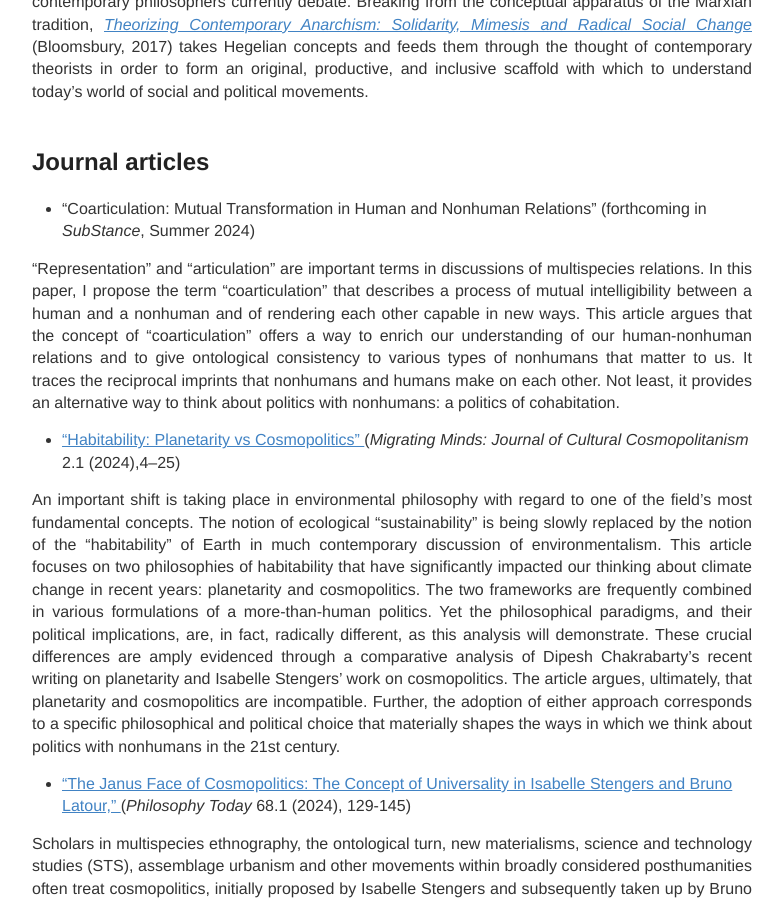
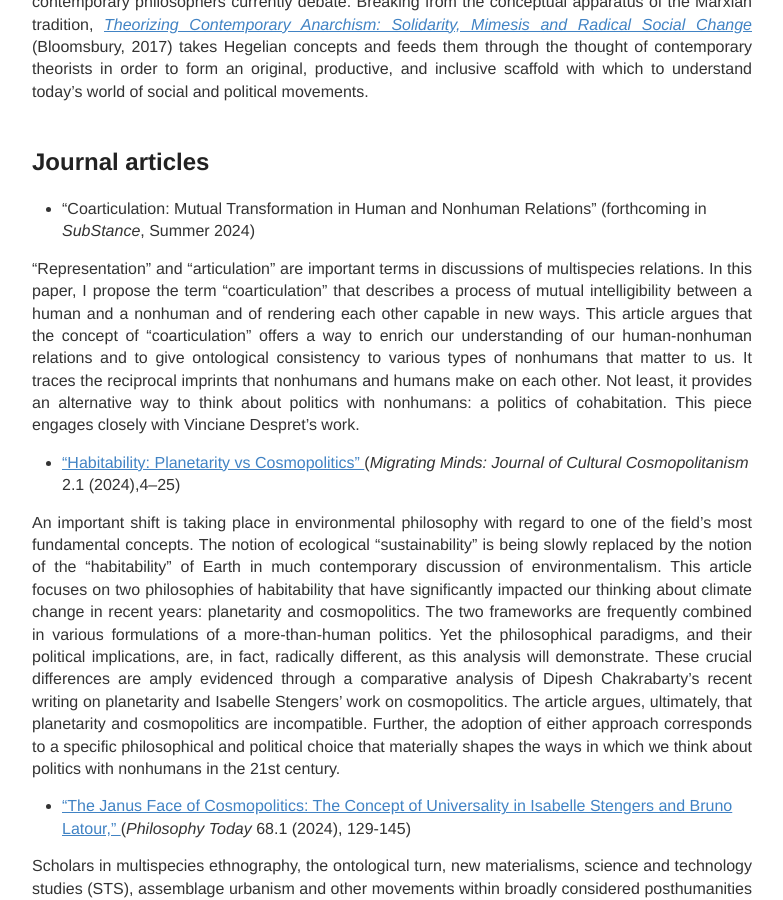
Before and after one commit to IJanicka/IJanicka.github.io, a Jekyll site: the page built from publications.md, in a window 1280 px wide and 900 px high, scrolled down 919 px. Shown: the whole window, without its empty margins (248-1031 px from the left). Built offline with Jekyll 4.4.1, drawn with Linux system fonts in a browser that asks for light colours.

Commit message:
Update publications.md

```diff
--- a/publications.md
+++ b/publications.md
@@ -22,7 +22,7 @@ The turn of the Millennium demonstrated a fully-fledged revival and fusion of va
 
 * "Coarticulation: Mutual Transformation in Human and Nonhuman Relations" (forthcoming in *SubStance*, Summer 2024)<br>
 
-“Representation” and “articulation” are important terms in discussions of multispecies relations. In this paper, I propose the term “coarticulation” that describes a process of mutual intelligibility between a human and a nonhuman and of rendering each other capable in new ways. This article argues that the concept of “coarticulation” offers a way to enrich our understanding of our human-nonhuman relations and to give ontological consistency to various types of nonhumans that matter to us. It traces the reciprocal imprints that nonhumans and humans make on each other. Not least, it provides an alternative way to think about politics with nonhumans: a politics of cohabitation.
+“Representation” and “articulation” are important terms in discussions of multispecies relations. In this paper, I propose the term “coarticulation” that describes a process of mutual intelligibility between a human and a nonhuman and of rendering each other capable in new ways. This article argues that the concept of “coarticulation” offers a way to enrich our understanding of our human-nonhuman relations and to give ontological consistency to various types of nonhumans that matter to us. It traces the reciprocal imprints that nonhumans and humans make on each other. Not least, it provides an alternative way to think about politics with nonhumans: a politics of cohabitation. This piece engages closely with Vinciane Despret's work.
 
 
 * <a href="https://repository.library.georgetown.edu/bitstream/handle/10822/1088561/Habitability%20Planetarity%20vs%20Cosmopolitics%20-%20Iwona%20Janicka.pdf?sequence=1&isAllowed=y" target="_blank"> "Habitability: Planetarity vs Cosmopolitics" </a> (*Migrating Minds: Journal of Cultural Cosmopolitanism* 2.1 (2024),4–25) <br>
```
